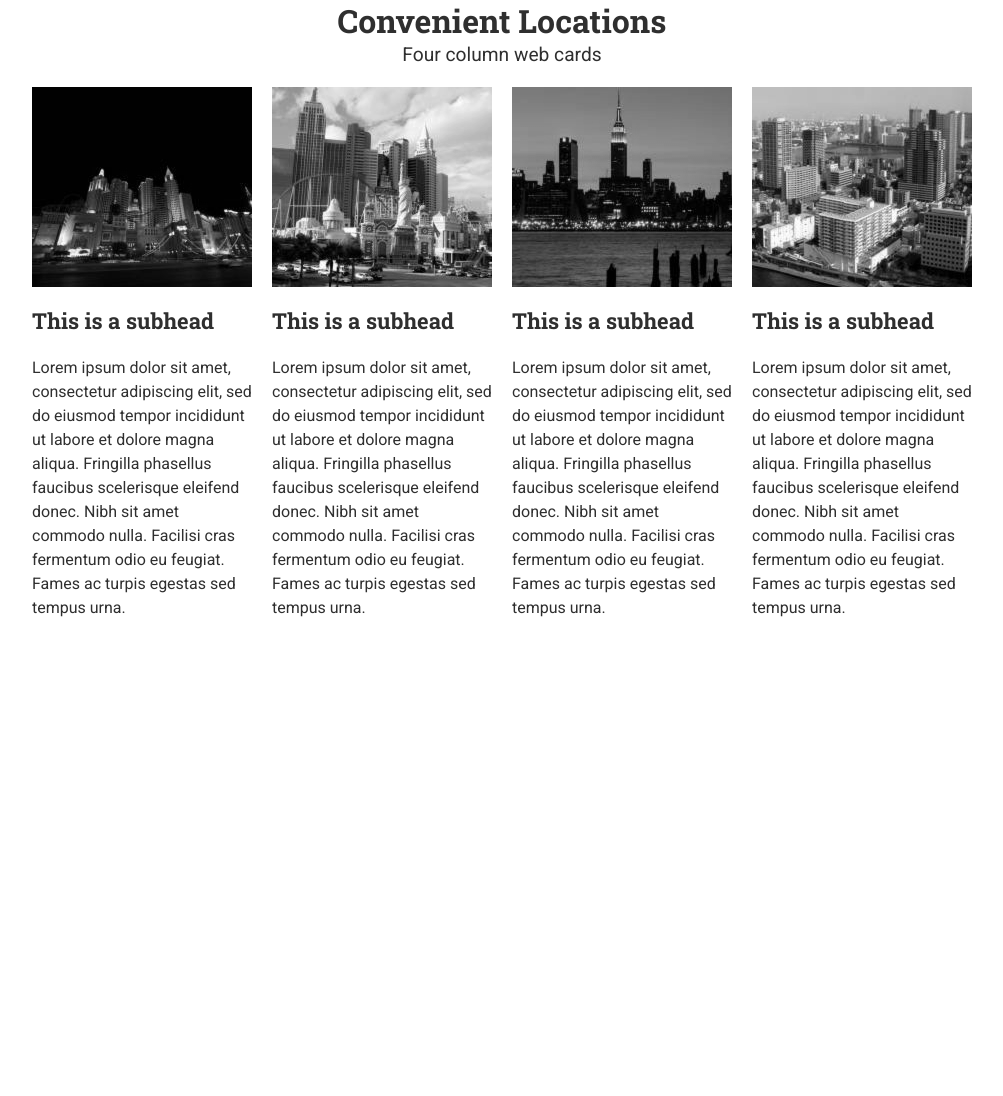
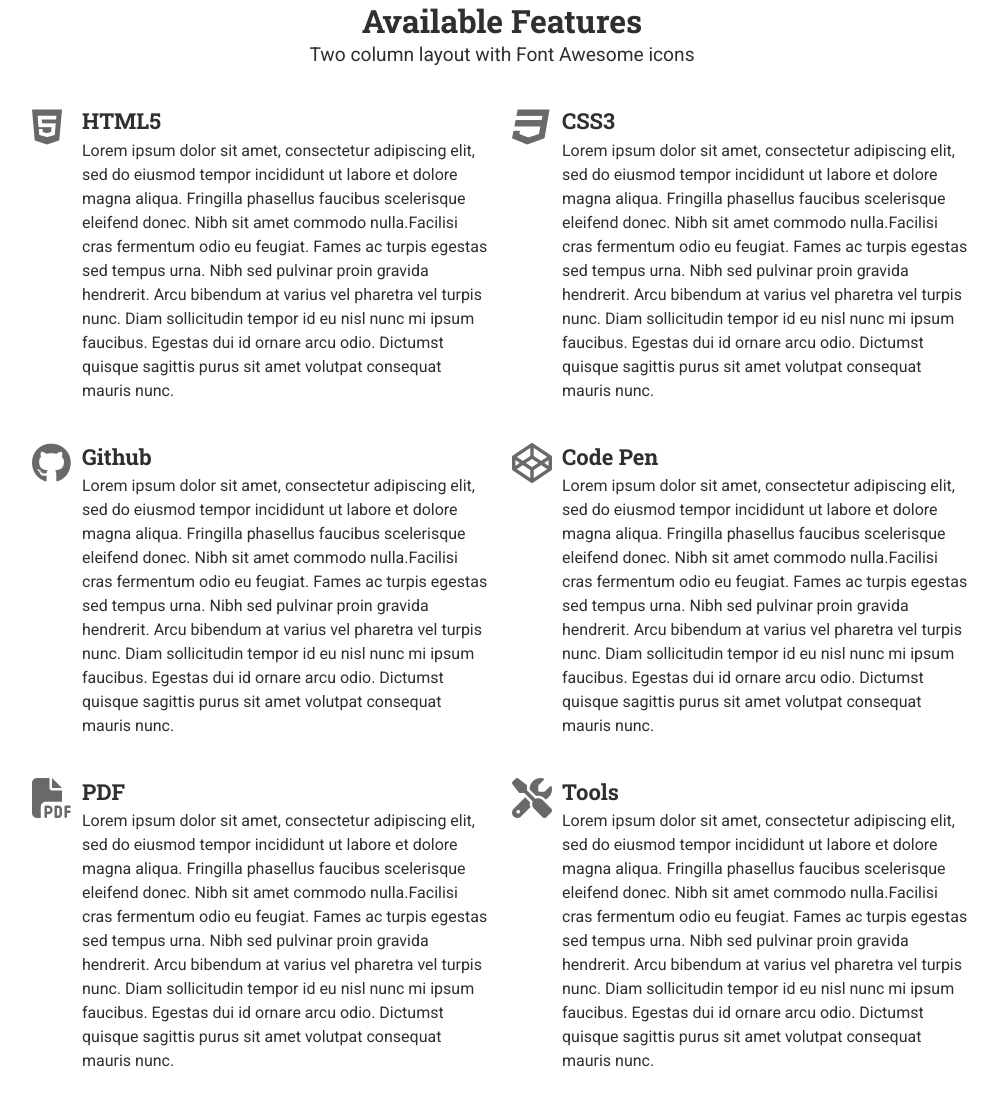
Before and after one commit to ka825/class-lessons, a plain HTML site: page abreu.index.html in a window 1280 px wide. Shown: the part 3092-4188 px from the top of the page, without its empty margins (138-1141 px from the left). Before the commit the page ends 3832 px from the top, so only its background shows below. Drawn offline with nearby package versions, Linux system fonts and the light colour scheme; a script that the page names is missing.

Commit message:
features

```diff
--- a/abreu.index.html
+++ b/abreu.index.html
@@ -4,8 +4,12 @@
 <meta charset="UTF-8">
 <title>Sample</title>
 
+
 	<!-- Google Fonts-->
 	<link href="https://fonts.googleapis.com/css?family=Roboto|Roboto+Slab:700&display=swap" rel="stylesheet">
+
+	<!-- Font Awesome-->
+	<script src="https://kit.fontawesome.com/87004b1bd0.js" crossorigin="anonymous"></script>
 
 	<!-- external stylesheet-->
 	<link href="css/hugrid.css" rel="stylesheet">
@@ -163,6 +167,76 @@
 			</section>
 
 
+	<!-- Features-->
+
+	<section class="features">
+	<div class="container">
+	   <h2 class="section-head"> Available Features</h2>
+	   <p class="section-copy"> Two column layout with Font Awesome icons</p>
+		<div class="row">
+		<div class="columns_2">
+			<i class="fab fa-html5"></i>
+			<h3 class="features-subhead">HTML5</h3>
+			<p class="features-copy"> Lorem ipsum dolor sit amet, consectetur adipiscing elit, sed do eiusmod tempor incididunt ut labore et dolore magna aliqua. Fringilla phasellus faucibus scelerisque eleifend donec. Nibh sit amet commodo nulla.Facilisi cras fermentum odio eu feugiat. Fames ac turpis egestas sed tempus urna. Nibh sed pulvinar proin gravida hendrerit. Arcu bibendum at varius vel pharetra vel turpis nunc. Diam sollicitudin tempor id eu nisl nunc mi ipsum faucibus. Egestas dui id ornare arcu odio. Dictumst quisque sagittis purus sit amet volutpat consequat mauris nunc.</p>
+			</div>
+
+
+		<div class="columns_2">
+		  <i class="fab fa-css3"></i>
+			<h3 class="features-subhead">CSS3</h3>
+			<p class="features-copy"> Lorem ipsum dolor sit amet, consectetur adipiscing elit, sed do eiusmod tempor incididunt ut labore et dolore magna aliqua. Fringilla phasellus faucibus scelerisque eleifend donec. Nibh sit amet commodo nulla.Facilisi cras fermentum odio eu feugiat. Fames ac turpis egestas sed tempus urna. Nibh sed pulvinar proin gravida hendrerit. Arcu bibendum at varius vel pharetra vel turpis nunc. Diam sollicitudin tempor id eu nisl nunc mi ipsum faucibus. Egestas dui id ornare arcu odio. Dictumst quisque sagittis purus sit amet volutpat consequat mauris nunc.</p></div>
+		</div>
+
+		<div class="row">
+		<div class="columns_2">
+			<i class="fab fa-github"></i>
+			<h3 class="features-subhead">Github</h3>
+			<p class="features-copy"> Lorem ipsum dolor sit amet, consectetur adipiscing elit, sed do eiusmod tempor incididunt ut labore et dolore magna aliqua. Fringilla phasellus faucibus scelerisque eleifend donec. Nibh sit amet commodo nulla.Facilisi cras fermentum odio eu feugiat. Fames ac turpis egestas sed tempus urna. Nibh sed pulvinar proin gravida hendrerit. Arcu bibendum at varius vel pharetra vel turpis nunc. Diam sollicitudin tempor id eu nisl nunc mi ipsum faucibus. Egestas dui id ornare arcu odio. Dictumst quisque sagittis purus sit amet volutpat consequat mauris nunc.</p>
+			</div>
+
+
+		<div class="columns_2">
+		   <i class="fab fa-codepen"></i>
+			<h3 class="features-subhead">Code Pen</h3>
+			<p class="features-copy"> Lorem ipsum dolor sit amet, consectetur adipiscing elit, sed do eiusmod tempor incididunt ut labore et dolore magna aliqua. Fringilla phasellus faucibus scelerisque eleifend donec. Nibh sit amet commodo nulla.Facilisi cras fermentum odio eu feugiat. Fames ac turpis egestas sed tempus urna. Nibh sed pulvinar proin gravida hendrerit. Arcu bibendum at varius vel pharetra vel turpis nunc. Diam sollicitudin tempor id eu nisl nunc mi ipsum faucibus. Egestas dui id ornare arcu odio. Dictumst quisque sagittis purus sit amet volutpat consequat mauris nunc.</p>
+		</div>
+		</div>
+
+		<div class="row">
+			<div class="columns_2">
+			<i class="fas fa-file-pdf"></i>
+			<h3 class="features-subhead">PDF</h3>
+			<p class="features-copy"> Lorem ipsum dolor sit amet, consectetur adipiscing elit, sed do eiusmod tempor incididunt ut labore et dolore magna aliqua. Fringilla phasellus faucibus scelerisque eleifend donec. Nibh sit amet commodo nulla.Facilisi cras fermentum odio eu feugiat. Fames ac turpis egestas sed tempus urna. Nibh sed pulvinar proin gravida hendrerit. Arcu bibendum at varius vel pharetra vel turpis nunc. Diam sollicitudin tempor id eu nisl nunc mi ipsum faucibus. Egestas dui id ornare arcu odio. Dictumst quisque sagittis purus sit amet volutpat consequat mauris nunc.</p>
+			</div>
+
+
+		<div class="columns_2">
+		   <i class="fas fa-tools"></i>
+			<h3 class="features-subhead"> Tools</h3>
+			<p class="features-copy"> Lorem ipsum dolor sit amet, consectetur adipiscing elit, sed do eiusmod tempor incididunt ut labore et dolore magna aliqua. Fringilla phasellus faucibus scelerisque eleifend donec. Nibh sit amet commodo nulla.Facilisi cras fermentum odio eu feugiat. Fames ac turpis egestas sed tempus urna. Nibh sed pulvinar proin gravida hendrerit. Arcu bibendum at varius vel pharetra vel turpis nunc. Diam sollicitudin tempor id eu nisl nunc mi ipsum faucibus. Egestas dui id ornare arcu odio. Dictumst quisque sagittis purus sit amet volutpat consequat mauris nunc.</p></div>
+
+
+		</div>
+
+		</div> <!-- End container-->
+	</section>
+
+
+
+
+
+
+
+
+
+
+
+
+
+
+
+
+
 	<!-- Locations-->
 
 		<section class="Locations">
@@ -205,7 +279,7 @@
 			</div> <!-- End container-->
 			</section>
 
-
+	<!-- End Locations-->
 
 
 
--- a/css/style.css
+++ b/css/style.css
@@ -114,6 +114,45 @@ nav li {
 
 }
 
+
+/* Features */
+
+.features {
+	width: 100%;
+	padding: 100px 0;
+	background-color: #ffffff;
+}
+
+.features-subhead {
+	text-align: left;
+	margin-left: 50px;
+	margin-bottom: 5px;
+
+}
+
+.features-copy {
+	text-align: left;
+	margin-left: 50px;
+	margin-bottom: 20px;
+}
+
+.fa-github,
+.fa-html5,
+.fa-tools,
+.fa-css3,
+.fa-file-pdf,
+.fa-codepen{
+	color: #696969;
+	font-size: 2.5em;
+	margin-bottom: 10px;
+	margin-top: 20px;
+	float: left;
+
+}
+
+
+
+
 /* Locations */
 
 .Locations{
```
